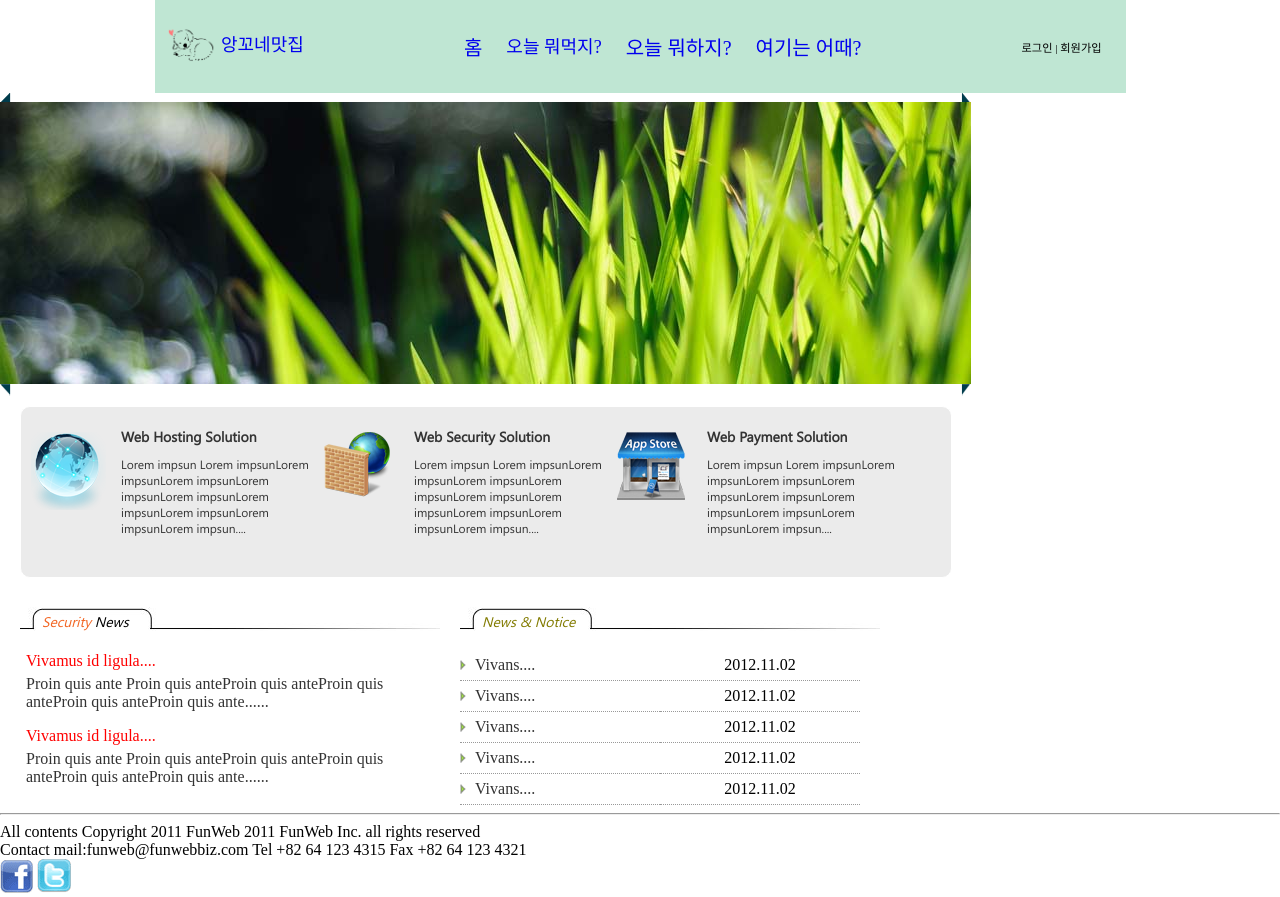
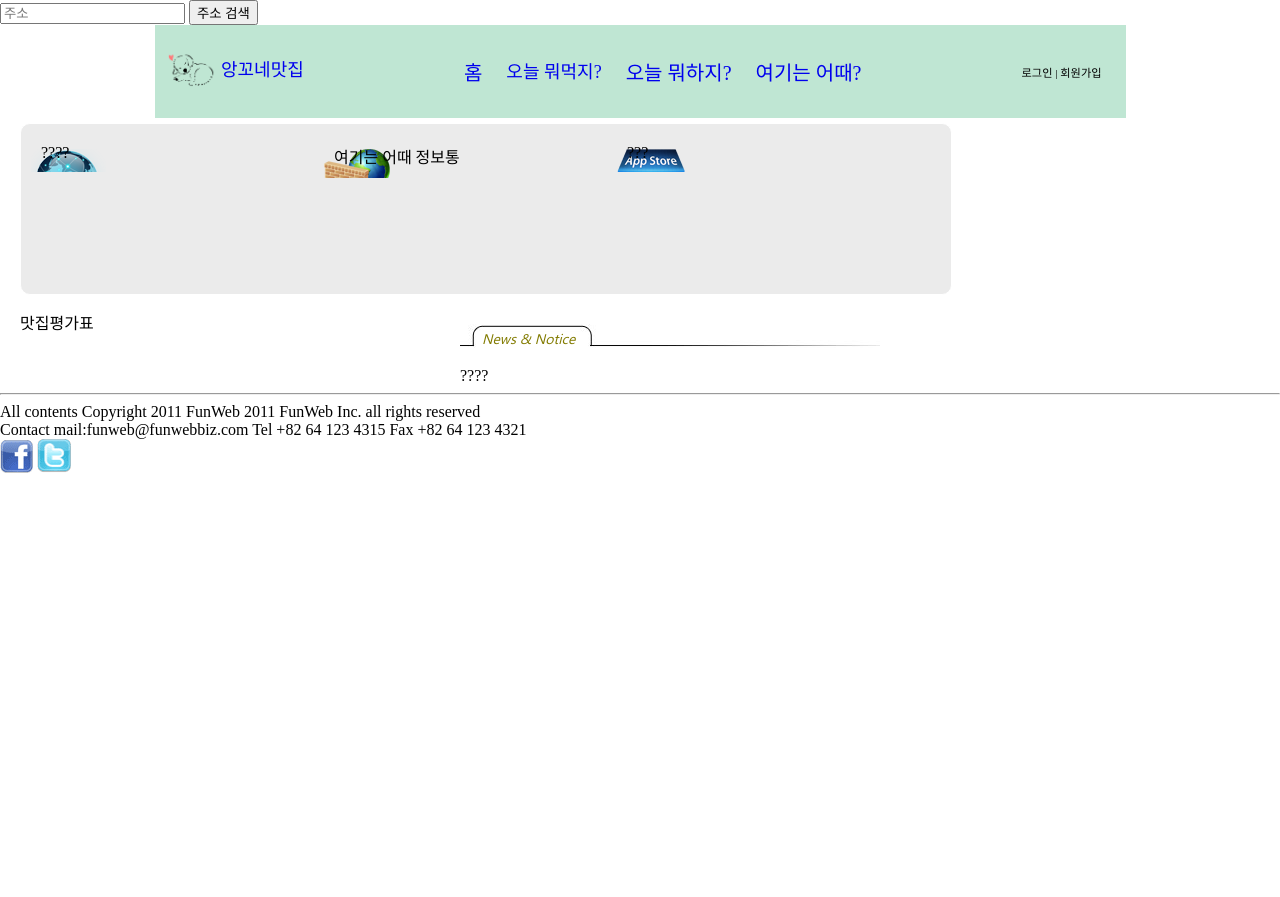
Before and after one commit to wolfnik01/solo, a Java web app: page /main/main.jsp in a window 1280 px wide. After the commit the page ends 473 px from the top, so only its background shows below. Run offline with Tomcat 11, a stand-in JSP engine, Linux system fonts and the light colour scheme; some libraries are stand-ins or nearby versions.

Commit message:
20.08.27 최종 업데이트

```diff
--- a/webproject/WebContent/main/main.jsp
+++ b/webproject/WebContent/main/main.jsp
@@ -5,6 +5,12 @@
 <head>
 <meta charset="UTF-8">
 <title>개인프로젝트</title>
+<input type="text" id="sample5_address" placeholder="주소">
+<input type="button" onclick="sample5_execDaumPostcode()" value="주소 검색"><br>
+<div id="map" style="width:300px;height:300px;margin-top:10px;display:none"></div>
+
+<script src="https://t1.daumcdn.net/mapjsapi/bundle/postcode/prod/postcode.v2.js"></script>
+<script src="//dapi.kakao.com/v2/maps/sdk.js?appkey=0c12e6108eceda4edea2a47f4f8b4682&libraries=services"></script>
 
 <link href="../css/front.css" rel="stylesheet" type="text/css">
 <link href="../css/top.css" rel="stylesheet" type="text/css">
@@ -36,61 +42,82 @@
 <div id="wrap">
 <!-- 메인이미지 들어가는곳 -->
 <div class="clear"></div>
-<div id="main_img"><img src="../images/main_img.jpg"
- width="971" height="282"></div>
+
+<div id="addr">
+<script>
+    var mapContainer = document.getElementById('map'), // 지도를 표시할 div
+        mapOption = {
+            center: new daum.maps.LatLng(37.537187, 127.005476), // 지도의 중심좌표
+            level: 5 // 지도의 확대 레벨
+        };
+
+    //지도를 미리 생성
+    var map = new daum.maps.Map(mapContainer, mapOption);
+    //주소-좌표 변환 객체를 생성
+    var geocoder = new daum.maps.services.Geocoder();
+    //마커를 미리 생성
+    var marker = new daum.maps.Marker({
+        position: new daum.maps.LatLng(37.537187, 127.005476),
+        map: map
+    });
+
+
+    function sample5_execDaumPostcode() {
+        new daum.Postcode({
+            oncomplete: function(data) {
+                var addr = data.address; // 최종 주소 변수
+
+                // 주소 정보를 해당 필드에 넣는다.
+                document.getElementById("sample5_address").value = addr;
+                // 주소로 상세 정보를 검색
+                geocoder.addressSearch(data.address, function(results, status) {
+                    // 정상적으로 검색이 완료됐으면
+                    if (status === daum.maps.services.Status.OK) {
+
+                        var result = results[0]; //첫번째 결과의 값을 활용
+
+                        // 해당 주소에 대한 좌표를 받아서
+                        var coords = new daum.maps.LatLng(result.y, result.x);
+                        // 지도를 보여준다.
+                        mapContainer.style.display = "block";
+                        map.relayout();
+                        // 지도 중심을 변경한다.
+                        map.setCenter(coords);
+                        // 마커를 결과값으로 받은 위치로 옮긴다.
+                        marker.setPosition(coords)
+                    }
+                });
+            }
+        }).open();
+    }
+</script>
+
+
+
+</div>
 <!-- 메인이미지 들어가는곳 -->
 
 <!-- 메인 콘텐츠 들어가는 곳 -->
 <article id="front">
 <div id="solution">
 <div id="hosting">
-<h3>Web Hosting Solution</h3>
-<p>Lorem impsun Lorem impsunLorem impsunLorem
- impsunLorem impsunLorem impsunLorem impsunLorem
-  impsunLorem impsunLorem impsun....</p>
+????
 </div>
 <div id="security">
-<h3>Web Security Solution</h3>
-<p>Lorem impsun Lorem impsunLorem impsunLorem
- impsunLorem impsunLorem impsunLorem impsunLorem
-  impsunLorem impsunLorem impsun....</p>
+여기는 어때 정보통
 </div>
 <div id="payment">
-<h3>Web Payment Solution</h3>
-<p>Lorem impsun Lorem impsunLorem impsunLorem
- impsunLorem impsunLorem impsunLorem impsunLorem
-  impsunLorem impsunLorem impsun....</p>
+???
 </div>
 </div>
 <div class="clear"></div>
 <div id="sec_news">
-<h3><span class="orange">Security</span> News</h3>
-<dl>
-<dt>Vivamus id ligula....</dt>
-<dd>Proin quis ante Proin quis anteProin
-quis anteProin quis anteProin quis anteProin
-quis ante......</dd>
-</dl>
-<dl>
-<dt>Vivamus id ligula....</dt>
-<dd>Proin quis ante Proin quis anteProin
-quis anteProin quis anteProin quis anteProin
-quis ante......</dd>
-</dl>
+ 맛집평가표
 </div>
 <div id="news_notice">
 <h3 class="brown">News &amp; Notice</h3>
 <table>
-<tr><td class="contxt"><a href="#">Vivans....</a></td>
-    <td>2012.11.02</td></tr>
-<tr><td class="contxt"><a href="#">Vivans....</a></td>
-    <td>2012.11.02</td></tr>
-<tr><td class="contxt"><a href="#">Vivans....</a></td>
-    <td>2012.11.02</td></tr>
-<tr><td class="contxt"><a href="#">Vivans....</a></td>
-    <td>2012.11.02</td></tr>
-<tr><td class="contxt"><a href="#">Vivans....</a></td>
-    <td>2012.11.02</td></tr>
+????
 </table>
 </div>
 </article>
--- a/webproject/WebContent/member/joinPro.jsp
+++ b/webproject/WebContent/member/joinPro.jsp
@@ -25,7 +25,7 @@
 	 <%
 	 // 날짜 정보 저장
 
-	 mb.setReg_date(new Date(System.currentTimeMillis()));
+	 mb.setReg_date(new Timestamp(System.currentTimeMillis()));
 
 	 // MemberDAO 객체 생성 -> 전달받은 정보 모두를 저장
 
```
